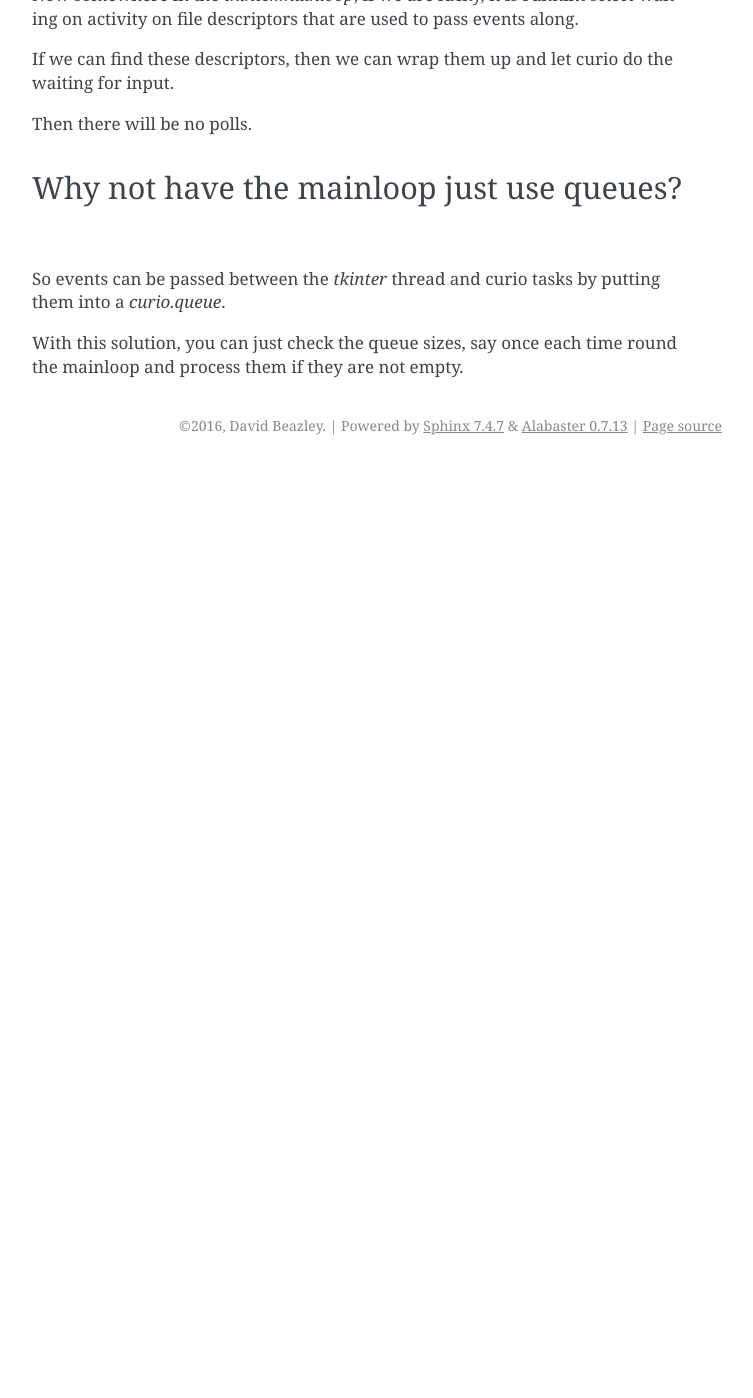
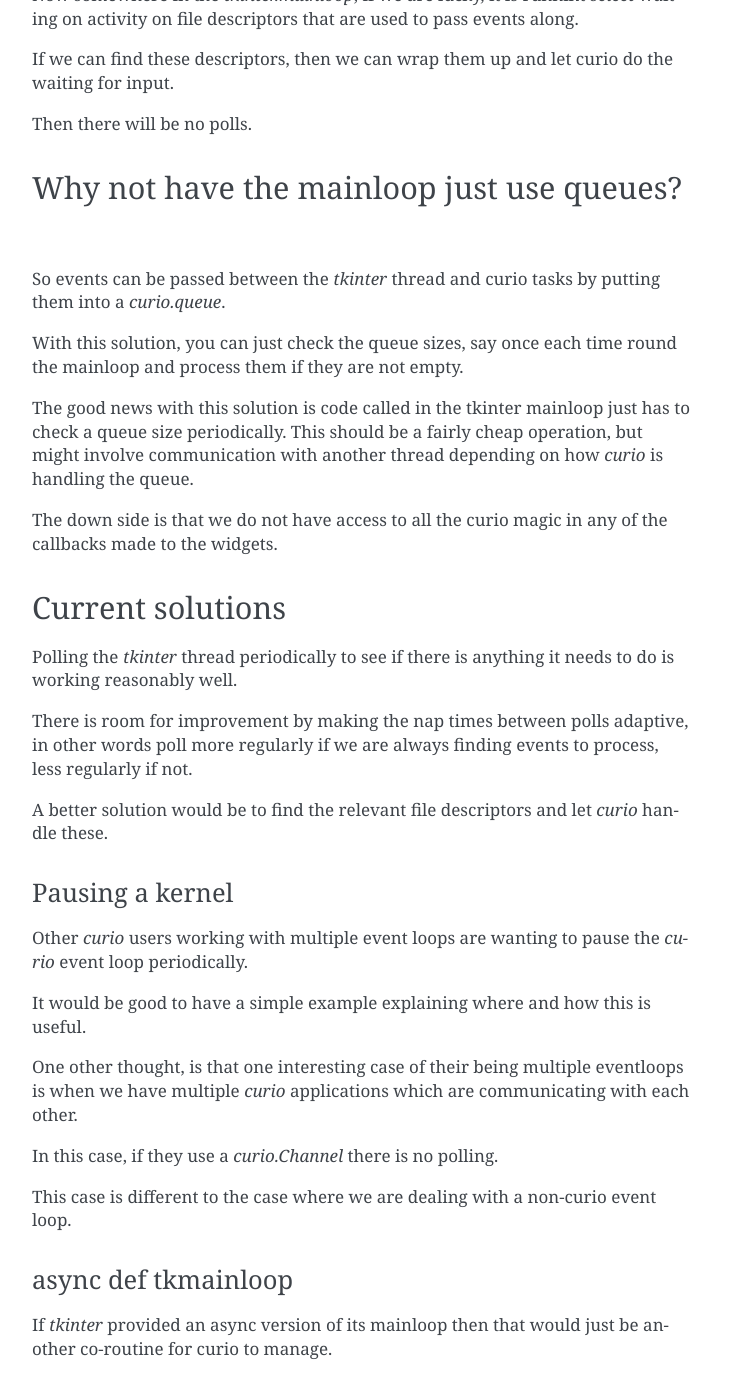
Before and after one commit to dabeaz/curio, a Sphinx documentation site: the page built from docs/eventloops.rst, in a window 1280 px wide and 1400 px high, scrolled down 1558 px. Shown: the whole window, without its empty margins (388-1141 px from the left). Built offline with Sphinx 7.4.7, drawn with Linux system fonts in a browser that asks for light colours; pages that are not in the unit, such as notebooks, are missing from menus; before the commit the page ends 2023 px from its top, so only the background shows below that; some of the changed text lies outside the part shown.

Commit message:
more event loop thoughts

```diff
--- a/docs/eventloops.rst
+++ b/docs/eventloops.rst
@@ -89,3 +89,50 @@ by putting them into a *curio.queue*.
 
 With this solution, you can just check the queue sizes, say once each
 time round the mainloop and process them if they are not empty.
+
+The good news with this solution is code called in the tkinter
+mainloop just has to check a queue size periodically.  This should be
+a fairly cheap operation, but might involve communication with another
+thread depending on how *curio* is handling the queue.
+
+The down side is that we do not have access to all the curio magic in
+any of the callbacks made to the widgets.
+
+
+Current solutions
+=================
+
+Polling the *tkinter* thread periodically to see if there is anything
+it needs to do is working reasonably well.
+
+There is room for improvement by making the nap times between polls
+adaptive, in other words poll more regularly if we are always finding
+events to process, less regularly if not.
+
+A better solution would be to find the relevant file descriptors and
+let *curio* handle these.
+
+Pausing a kernel
+----------------
+
+Other *curio* users working with multiple event loops are wanting to
+pause the *curio* event loop periodically.
+
+It would be good to have a simple example explaining where and how
+this is useful.
+
+One other thought, is that one interesting case of their being
+multiple eventloops is when we have multiple *curio* applications
+which are communicating with each other.
+
+In this case, if they use a *curio.Channel* there is no polling.
+
+This case is different to the case where we are dealing with a
+non-curio event loop.
+
+
+async def tkmainloop
+--------------------
+
+If *tkinter* provided an async version of its mainloop then that would
+just be another co-routine for curio to manage.
```
